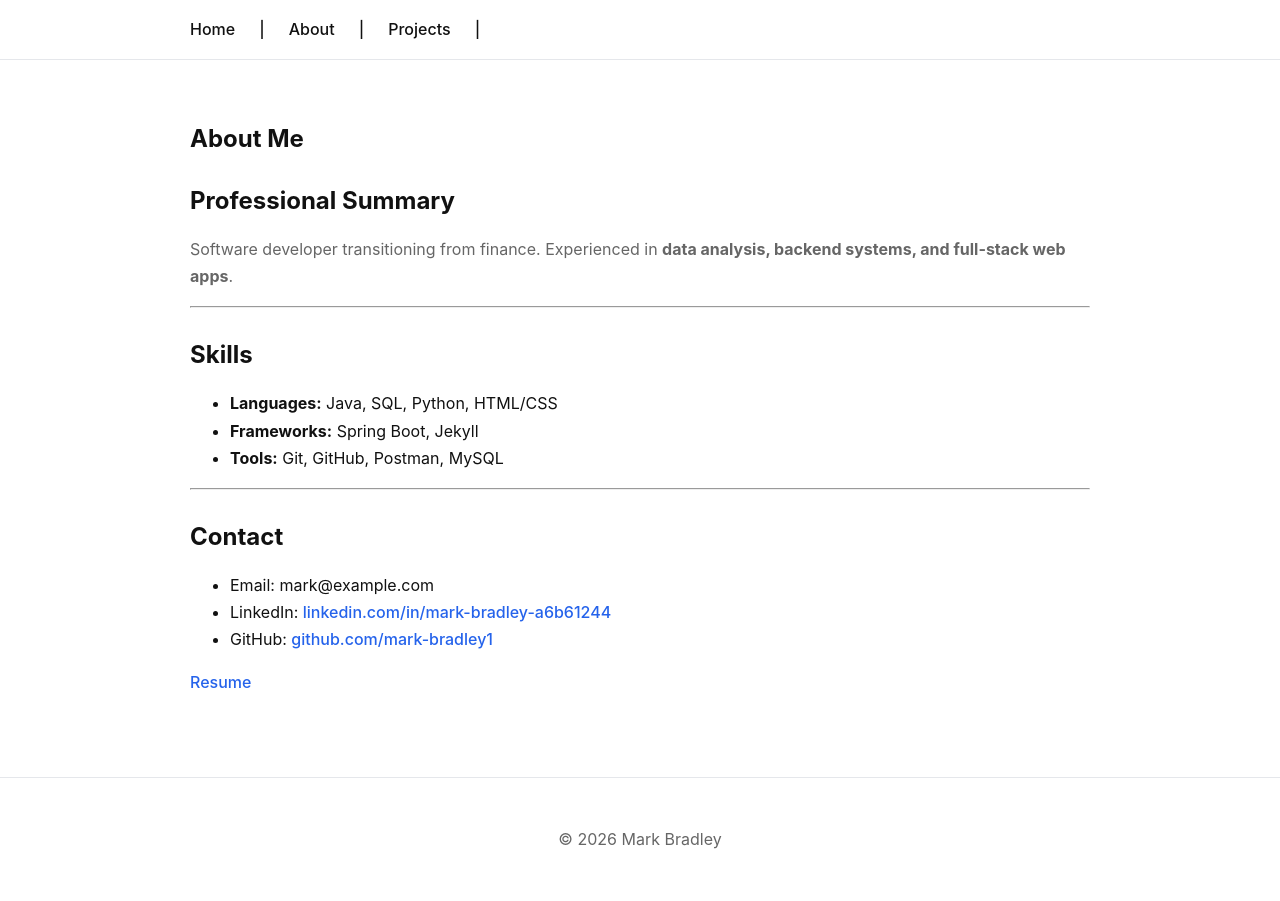
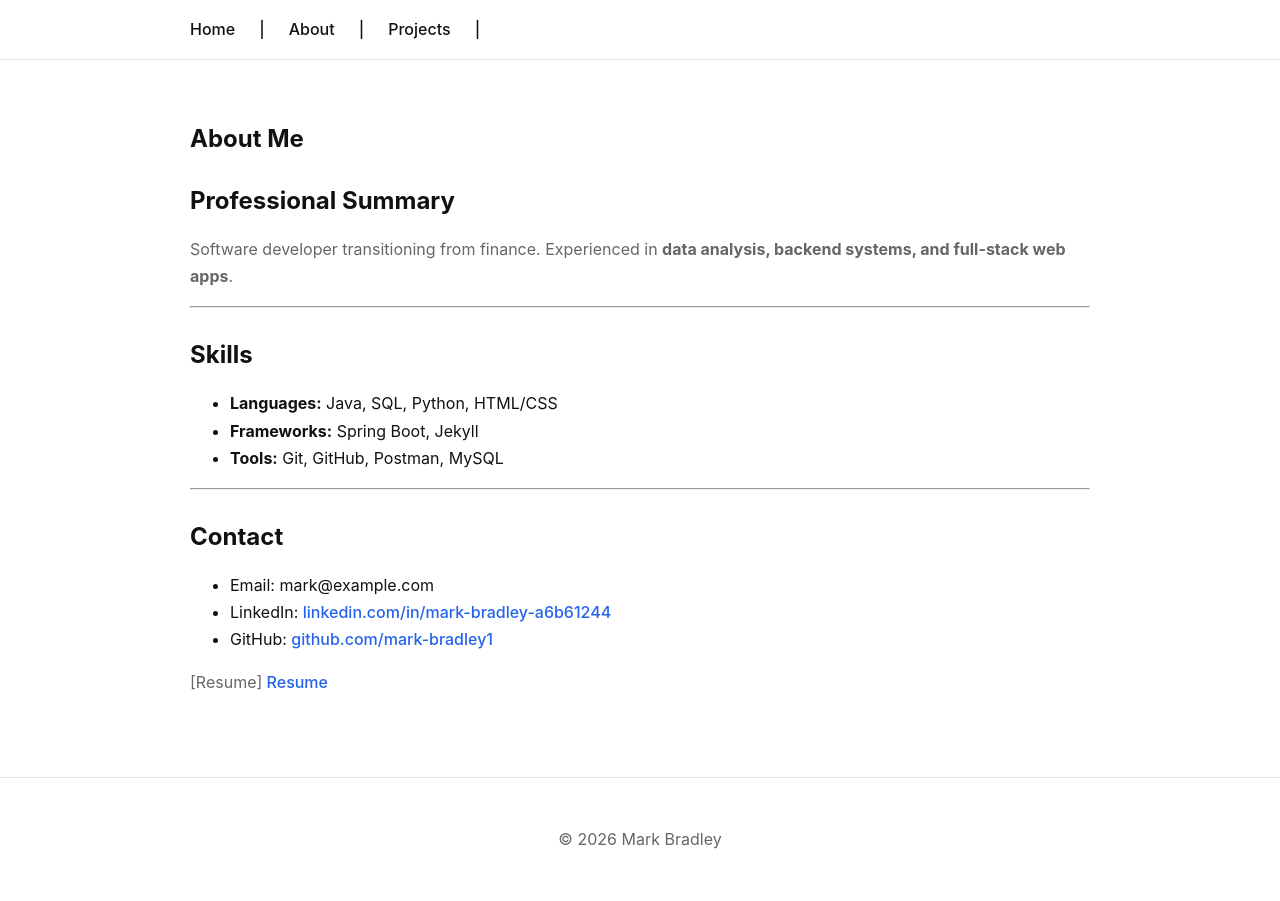
Before and after one commit to mark-bradley1/mark-bradley1.github.io, a Jekyll site: the page built from about.md, in a window 1280 px wide. Built offline with Jekyll 4.4.1, drawn with Linux system fonts in a browser that asks for light colours.

Commit message:
Change resume link to HTML format
Updated resume link to use HTML format with target attribute.

```diff
--- a/about.md
+++ b/about.md
@@ -24,4 +24,6 @@ Software developer transitioning from finance. Experienced in **data analysis, b
 - LinkedIn: [linkedin.com/in/mark-bradley-a6b61244](https://www.linkedin.com/in/mark-bradley-a6b61244)
 - GitHub: [github.com/mark-bradley1](https://github.com/mark-bradley1)
 
-[Resume](/assets/Mark-Bradley-Resume.pdf)
+[Resume]<a href="{{ '/assets/Mark-Bradley-Resume.pdf' | relative_url }}" target="_blank">
+  Resume
+</a>
```
